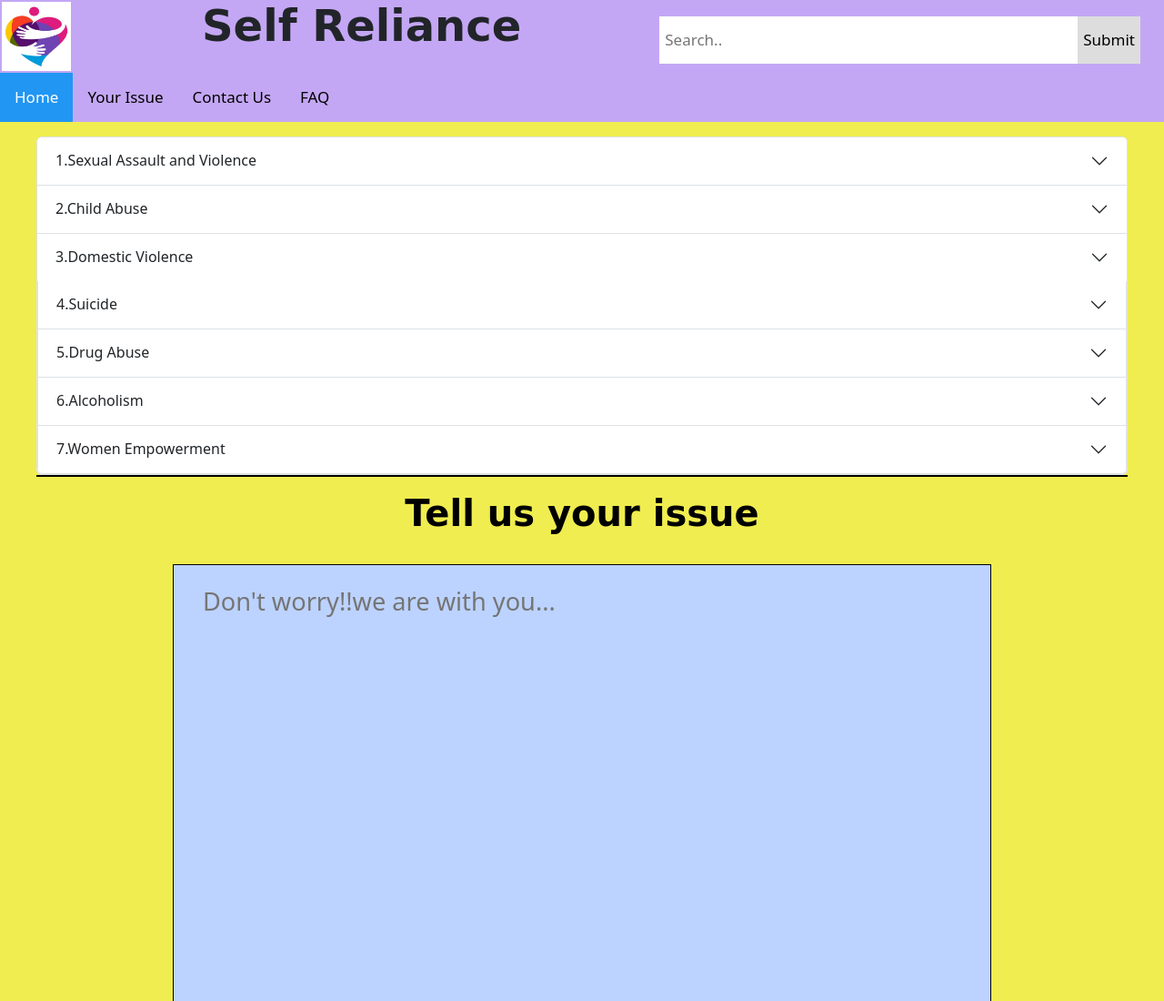
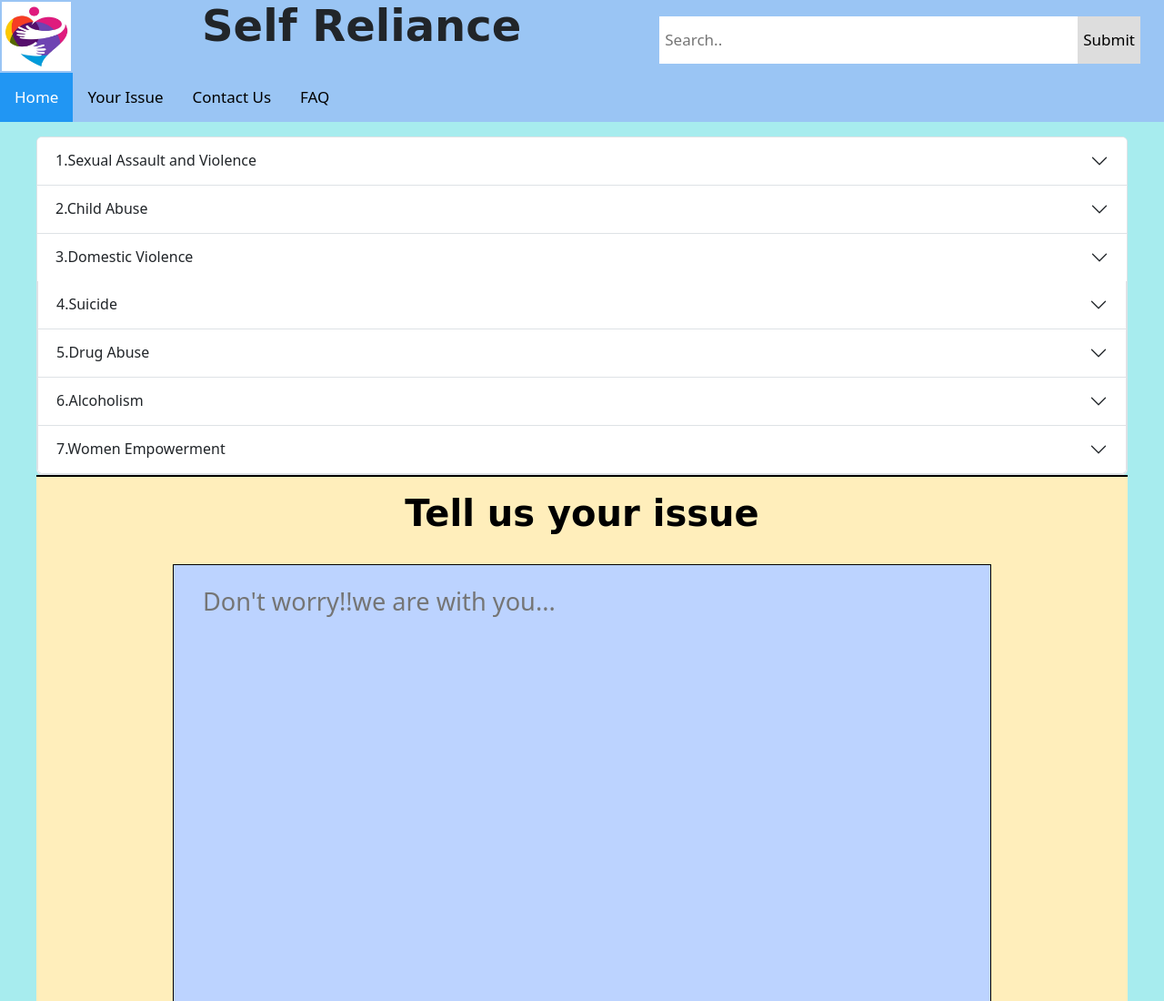
Before and after one commit to neeruM23/Self-Reliance, a plain HTML site: page index.html in a window 1280 px wide. Shown: the top 1100 px of the page at 91% size. Drawn offline with nearby package versions, Linux system fonts and the light colour scheme.

Commit message:
New Commit

```diff
--- a/style.css
+++ b/style.css
@@ -13,7 +13,7 @@ img {
 }
 .nav {
   overflow: hidden;
-  background-color: rgb(196 167 244);
+  background-color: #9ac5f4;
 }
 .nav h2 {
   font-size: 3rem;
@@ -89,7 +89,7 @@ a:hover {
 #social-issue {
   padding: 1rem 2.5rem;
   /* width: 50%; */
-  background: #efed4f;
+  background: #a7ecee;
 }
 
 .accordion {
@@ -111,7 +111,7 @@ a:hover {
   /* margin: 3px; */
   width: 100%;
   height: 100vh;
-  background: #efed4f;
+  background: #ffeebb;
   display: flex;
   flex-direction: column;
   border-top: 2px solid black;
@@ -144,7 +144,7 @@ a:hover {
   /* width: 50%; */
   /* margin: 3px; */
   padding-top: 20px;
-  background-color: #efed4f;
+  background-color: #ffeebb;
   color: #000000;
   font-family: "Zeyada", cursive;
   font-size: 16px;
@@ -198,7 +198,7 @@ textarea {
 #faq {
   width: 100%;
   height: 60vh;
-  background: teal;
+  background: #99dbf5;
   padding: 50px;
 }
 #faq h2 {
```
